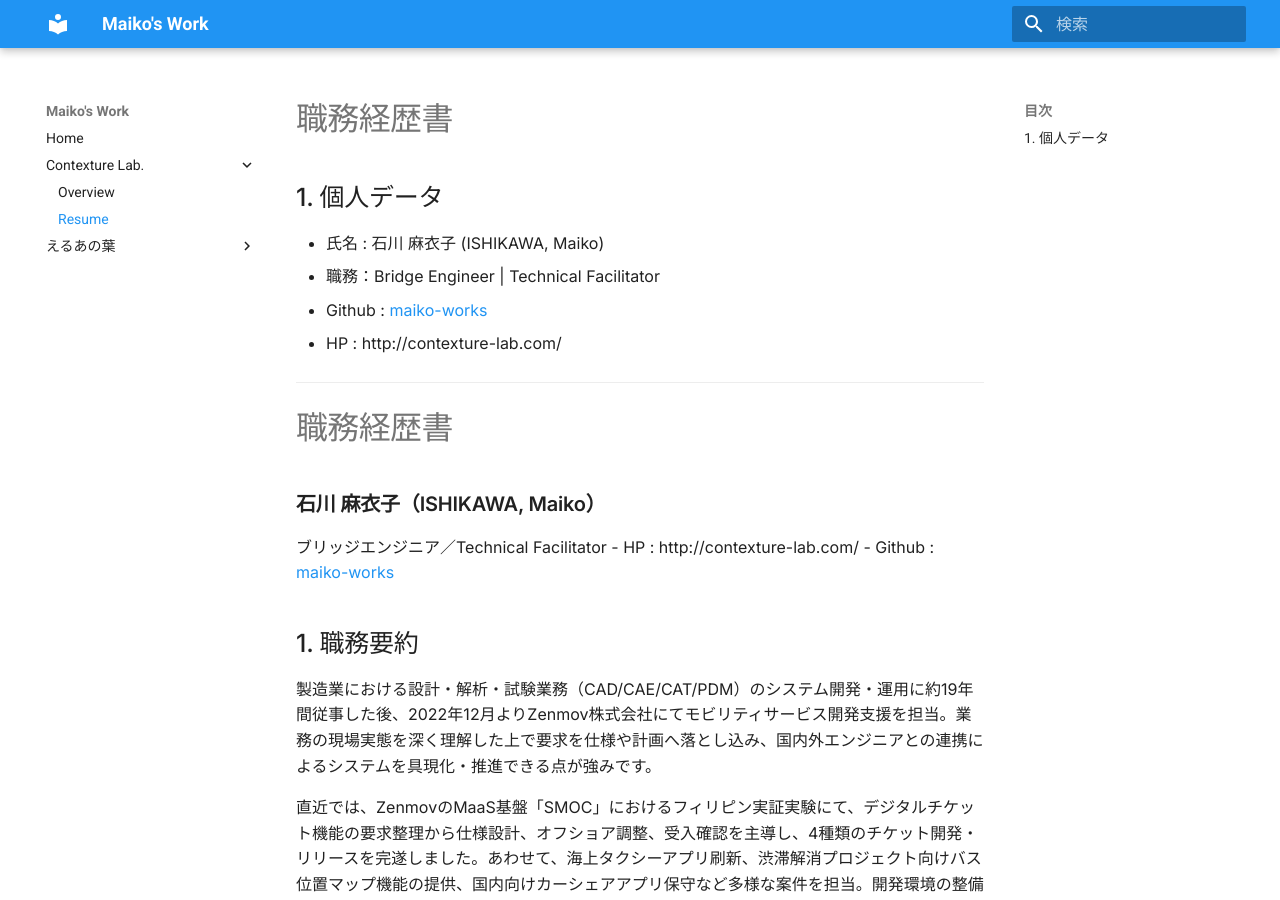
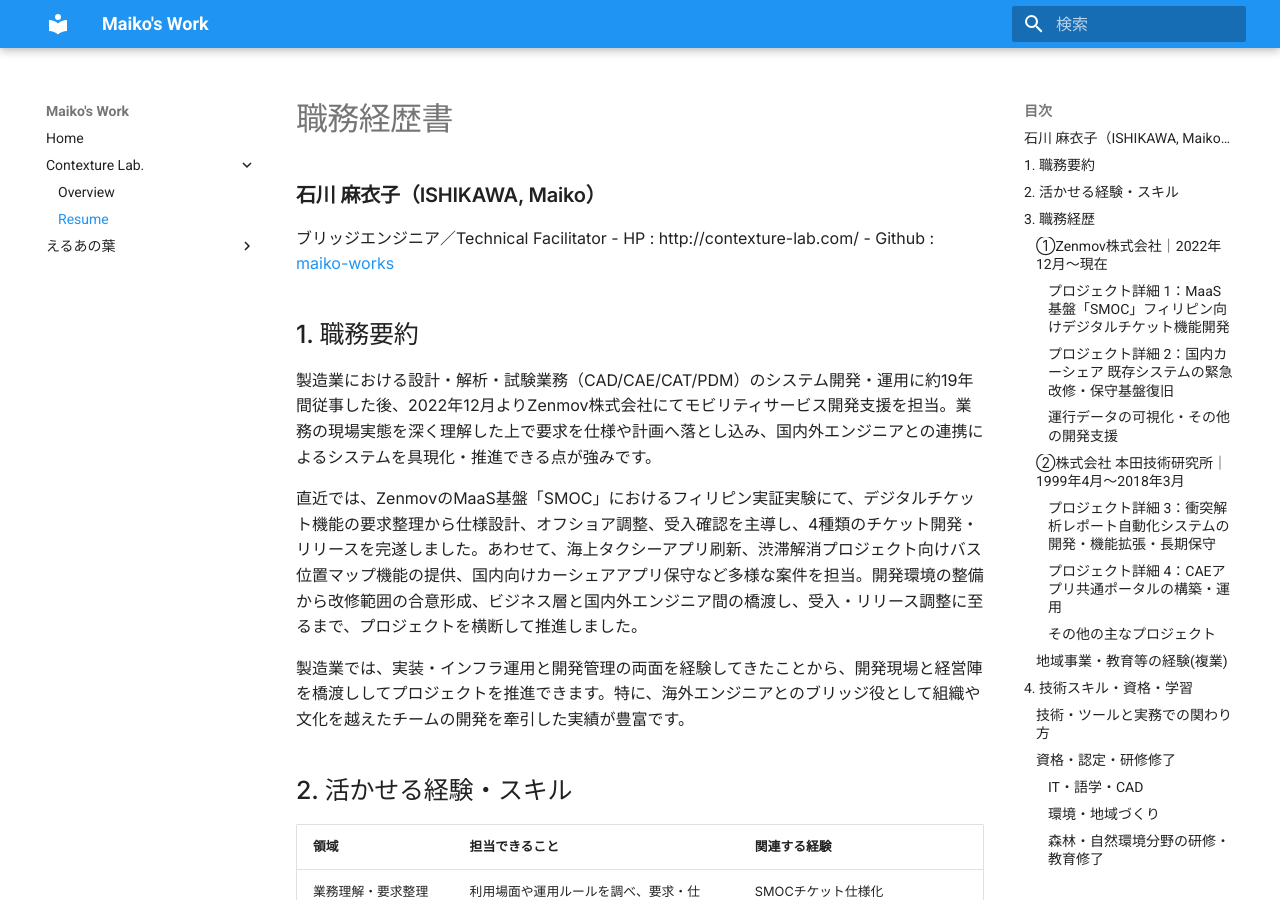
Before and after one commit to maiko-works/site, an MkDocs documentation site: the page built from docs/contexture/resume.md, in a window 1280 px wide and 900 px high. Built offline with MkDocs 1.6.1 and Material for MkDocs 9.7.7, drawn with Linux system fonts in a browser that asks for light colours.

Commit message:
Publish canonical resume with duplicate introduction removed

```diff
--- a/docs/contexture/resume.md
+++ b/docs/contexture/resume.md
@@ -1,14 +1,3 @@
-# 職務経歴書
-
-## 1. 個人データ
-- 氏名 : 石川 麻衣子 (ISHIKAWA, Maiko)
-- 職務：Bridge Engineer |  Technical Facilitator
-- Github : [maiko-works](https://github.com/maiko-works/maiko-works)
-- HP : http://contexture-lab.com/
-
----
-
-
 # 職務経歴書
 
 ### **石川 麻衣子（ISHIKAWA, Maiko）**
```
